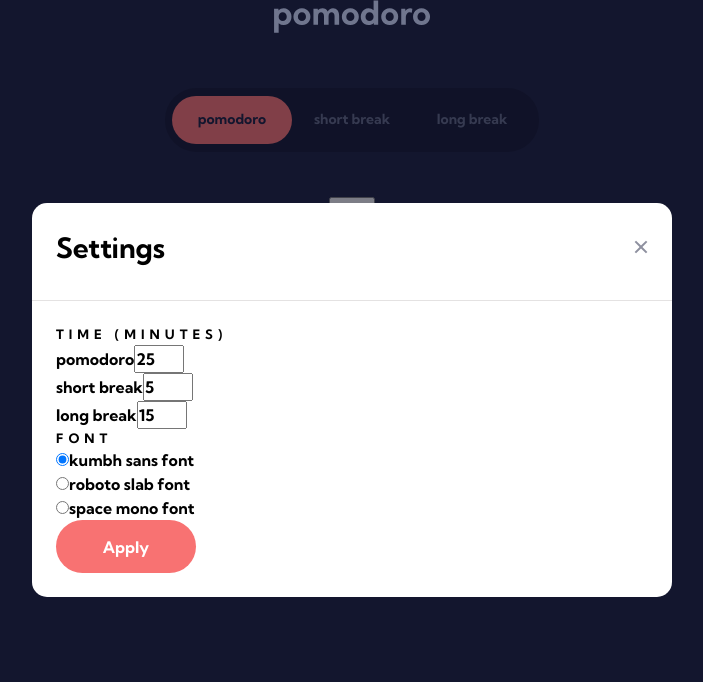
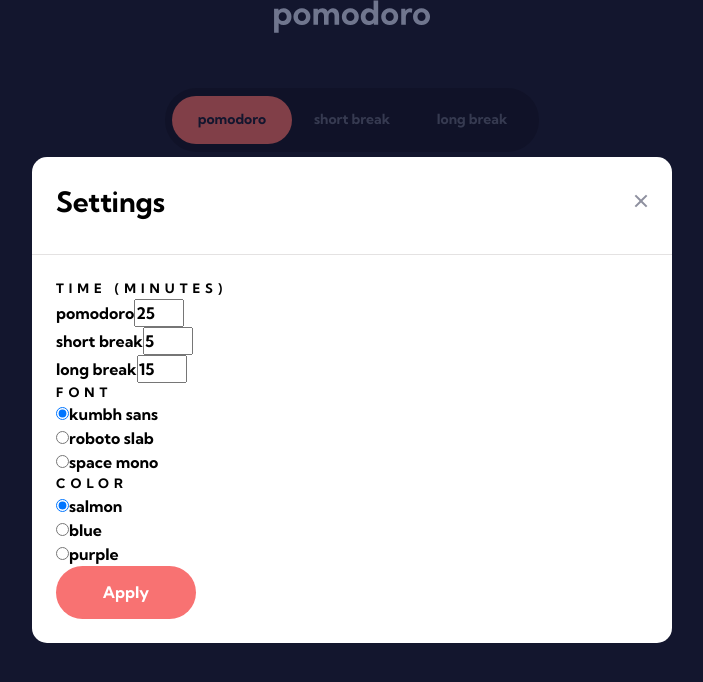
Before and after one commit to En-Jen/pomodoro-timer, a React (Create React App) app: page / in a window 1280 px wide. Both pictures are taken after a click on the button 640 px from the left and 304 px from the top of the page. Shown: the top 682 px of the page, without its empty margins (288-991 px from the left). Built offline with nearby package versions, Linux system fonts and the light colour scheme.

Commit message:
make inputs controlled

```diff
--- a/src/App.js
+++ b/src/App.js
@@ -52,6 +52,7 @@ function App() {
         setFont={setFont}
         color={color}
         setColor={setColor}
+        setIsTimerOn={setIsTimerOn}
 			/>
 		</Wrapper>
 	);
--- a/src/components/Form.js
+++ b/src/components/Form.js
@@ -17,8 +17,10 @@ function Form({
 	setFont,
 	color,
 	setColor,
+    setIsTimerOn,
 }) {
-	const handleSubmit = () => {
+	const handleSubmit = e => {
+		e.preventDefault();
 		setShowDialog(false);
 	};
 
@@ -48,28 +50,106 @@ function Form({
 						type="pomodoro"
 						min="5"
 						max="60"
-						defaultValue={pomoLength}
+						value={pomoLength}
+                        setIsTimerOn={setIsTimerOn}
+                        setPomoLength={setPomoLength}
 					/>
 					<NumberInput
 						type="short break"
 						min="1"
 						max="20"
-						defaultValue={shortLength}
+						value={shortLength}
+                        setIsTimerOn={setIsTimerOn}
+                        setShortLength={setShortLength}
 					/>
 					<NumberInput
 						type="long break"
 						min="5"
 						max="45"
-						defaultValue={longLength}
+						value={longLength}
+                        setIsTimerOn={setIsTimerOn}
+                        setLongLength={setLongLength}
+					/>
+					{/* <div>
+						<label htmlFor="pomodoro">pomodoro</label>
+						<input
+							type="number"
+							name="pomodoro"
+							id="pomodoro"
+							min="5"
+							max="60"
+							value={pomoLength}
+							onChange={handleChange}
+						/>
+					</div>
+					<div>
+						<label htmlFor="short break">short break</label>
+						<input
+							type="number"
+							name="short break"
+							id="short break"
+							min="1"
+							max="20"
+							value={shortLength}
+							onChange={handleChange}
+						/>
+					</div>
+					<div>
+						<label htmlFor="long break">long break</label>
+						<input
+							type="number"
+							name="long break"
+							id="long break"
+							min="5"
+							max="45"
+							value={longLength}
+							onChange={handleChange}
+						/>
+					</div> */}
+				</div>
+				<div>
+					<h3>Font</h3>
+					<RadioInput
+						prefName="kumbh sans"
+						setting="font"
+                        font={font}
+                        setFont={setFont}
+					/>
+					<RadioInput
+						prefName="roboto slab"
+						setting="font"
+                        font={font}
+                        setFont={setFont}
+					/>
+					<RadioInput
+						prefName="space mono"
+						setting="font"
+                        font={font}
+                        setFont={setFont}
 					/>
 				</div>
 				<div>
-					<h3>Font</h3>
-					<RadioInput fontName="kumbh sans" font={font} />
-					<RadioInput fontName="roboto slab" font={font} />
-					<RadioInput fontName="space mono" font={font} />
+					<h3>Color</h3>
+					<RadioInput
+						prefName="salmon"
+						setting="color"
+                        color={color}
+                        setColor={setColor}
+					/>
+					<RadioInput
+						prefName="blue"
+						setting="color"
+                        color={color}
+                        setColor={setColor}
+					/>
+					<RadioInput
+						prefName="purple"
+						setting="color"
+                        color={color}
+                        setColor={setColor}
+					/>
 				</div>
-				<Button variant="modal" onClick={handleSubmit}>
+				<Button variant="modal" type="submit" onClick={handleSubmit}>
 					Apply
 				</Button>
 			</StyledForm>
--- a/src/components/Modal.js
+++ b/src/components/Modal.js
@@ -17,6 +17,7 @@ function Modal({
     setFont,
     color,
     setColor,
+    setIsTimerOn,
 }) {
 	const [showDialog, setShowDialog] = React.useState(false);
 
@@ -48,6 +49,7 @@ function Modal({
                         setFont={setFont}
                         color={color}
                         setColor={setColor}
+                        setIsTimerOn={setIsTimerOn}
 					/>
 				</ModalContent>
 			</ModalOverlay>
--- a/src/components/NumberInput.js
+++ b/src/components/NumberInput.js
@@ -1,6 +1,28 @@
-import React from 'react'
+import React from 'react';
 
-function NumberInput({ type, min, max, defaultValue}) {
+function NumberInput({
+	setIsTimerOn,
+	setPomoLength,
+	setShortLength,
+	setLongLength,
+	type,
+	min,
+	max,
+	value,
+}) {
+	const handleChange = e => {
+		setIsTimerOn(false);
+		if (e.target.id === 'pomodoro') {
+			setPomoLength(e.target.value);
+		}
+		if (e.target.id === 'short break') {
+			setShortLength(e.target.value);
+		}
+		if (e.target.id === 'long break') {
+			setLongLength(e.target.value);
+		}
+	};
+
 	return (
 		<div>
 			<label htmlFor={type}>{type}</label>
@@ -10,10 +32,11 @@ function NumberInput({ type, min, max, defaultValue}) {
 				id={type}
 				min={min}
 				max={max}
-                defaultValue={defaultValue}
+				value={value}
+				onChange={handleChange}
 			/>
 		</div>
-    )
+	);
 }
 
-export default NumberInput
+export default NumberInput;
--- a/src/components/RadioInput.js
+++ b/src/components/RadioInput.js
@@ -1,18 +1,47 @@
 import React from 'react';
+import styled from 'styled-components/macro';
 
-function RadioInput({ font, fontName }) {
+function RadioInput({ font, setFont, color, setColor, prefName, setting }) {
+	const handleChange = e => {
+		if (e.target.name === 'font') {
+            setFont(e.target.value);
+        }
+        if (e.target.name === 'color') {
+            setColor(e.target.value);
+        }
+	};
+
+	let Component;
+	let checked;
+	if (setting === 'font') {
+		Component = FontRadioInput;
+		checked = font === prefName;
+	} else if (setting === 'color') {
+		Component = ColorRadioInput;
+		checked = color === prefName;
+	} else {
+		throw new Error(`Unrecognized RadioInput setting: ${setting}`);
+	}
+
 	return (
-		<div>
+		<Component>
 			<input
 				type="radio"
-				id={fontName}
-				name="font"
-				value={fontName}
-				defaultChecked={font === fontName}
+				id={prefName}
+				name={setting}
+				value={prefName}
+				defaultChecked={checked}
+				onChange={handleChange}
 			/>
-			<label htmlFor={fontName}>{fontName} font</label>
-		</div>
+			<label htmlFor={prefName}>{prefName}</label>
+		</Component>
 	);
 }
 
+const BaseRadioInput = styled.div``;
+
+const FontRadioInput = styled(BaseRadioInput)``;
+
+const ColorRadioInput = styled(BaseRadioInput)``;
+
 export default RadioInput;
```
Lines whose indentation alone changed are shown as unchanged.
